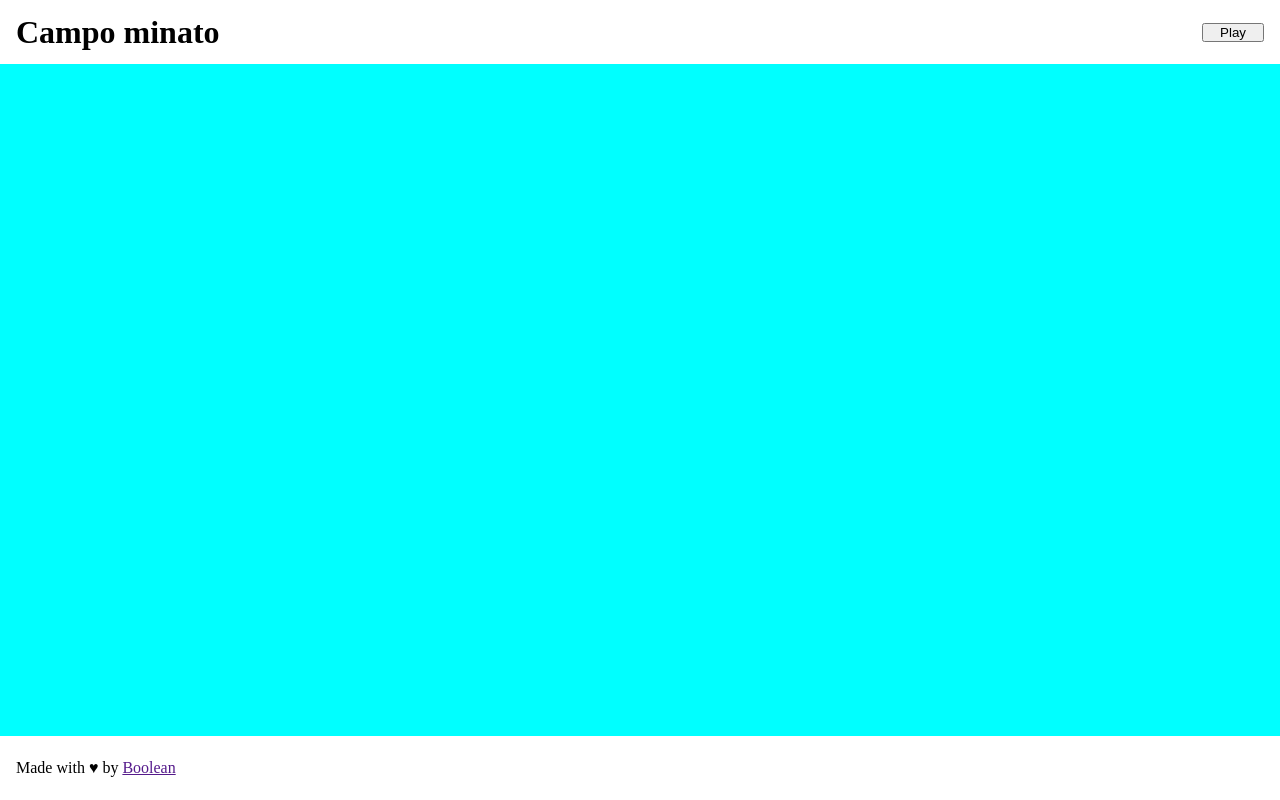
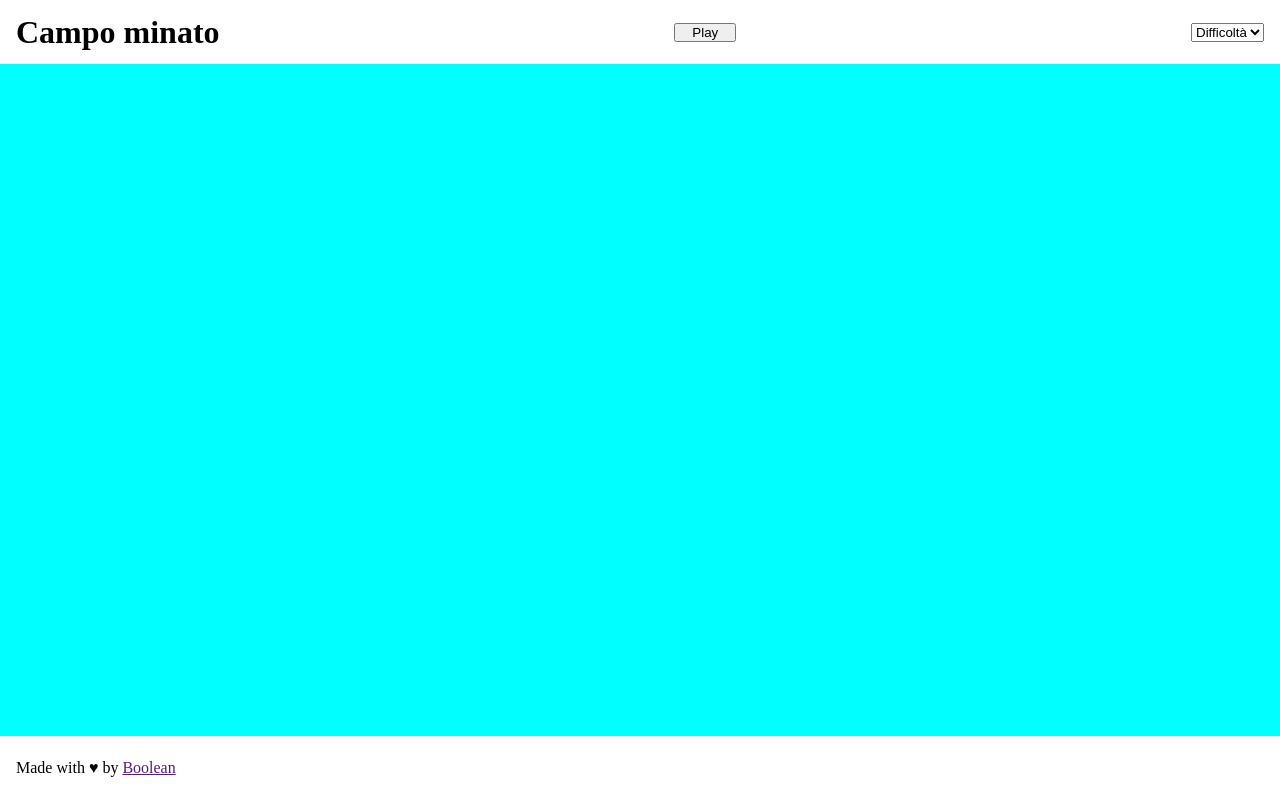
Before and after one commit to AlessioAbbati/js-campominato-grid, a plain HTML site: page index.html in a window 1280 px wide. Drawn offline with Linux system fonts and the light colour scheme.

Commit message:
add html select

```diff
--- a/index.html
+++ b/index.html
@@ -12,6 +12,12 @@
     <div class="navbar">
         <h1>Campo minato</h1>
         <button class="btn">Play</button>
+        <select class="form-select" aria-label="Default select example">
+            <option selected>Difficoltà</option>
+            <option value="1">facile</option>
+            <option value="2">Normale</option>
+            <option value="3">Difficile</option>
+          </select>
     </div>
     <div class="grid">
 
```
